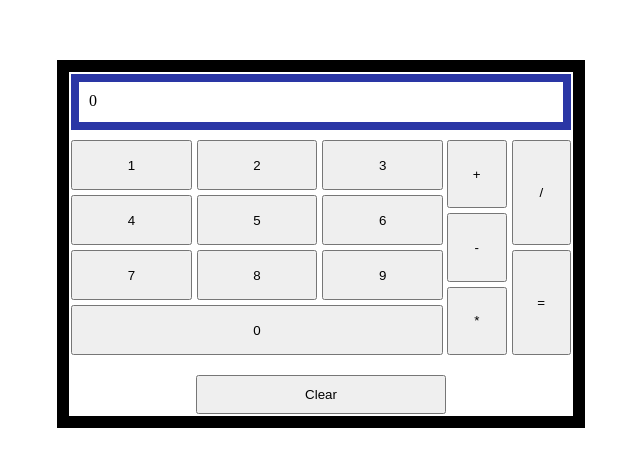
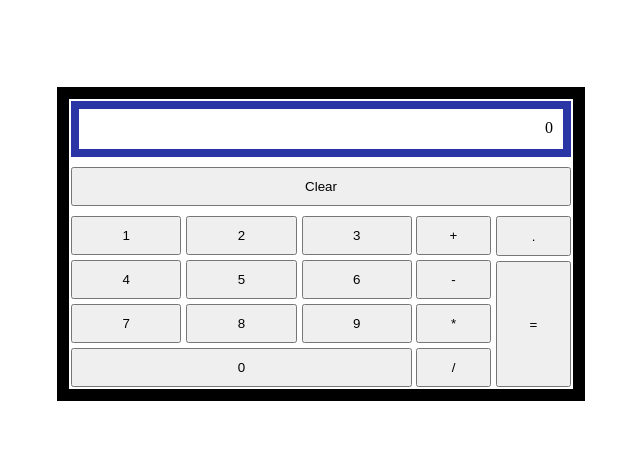
Before and after one commit to CodeCowboy96/Calculator-Project, a plain HTML site: page index.html in a window 1280 px wide. Shown: the part 156-622 px from the top of the page, without its empty margins (319-959 px from the left). Drawn offline with Linux system fonts and the light colour scheme.

Commit message:
Add decimal button and restructure layout

```diff
--- a/index.html
+++ b/index.html
@@ -11,6 +11,7 @@
     <div id="container">
         <div id="display"></div>
         <div id ="buttonContainer">
+            <button id="clear">Clear</button>
             <div id="numbers-operators">
                 <div id ="numbers">
                     <button id="one">1</button>
@@ -25,14 +26,16 @@
                     <button id="zero">0</button>
                 </div>
                 <div id="operators">
-                    <button id="add">+</button>
-                    <button id="subtract">-</button>
-                    <button id="multiply">*</button>
-                    <button id="divide">/</button>
+                    <button class="op" id="add">+</button>
+                    <button class="op" id="subtract">-</button>
+                    <button class="op" id="multiply">*</button>
+                    <button class="op" id="divide">/</button>
+                </div>
+                <div id="side">
+                    <button id="decimal">.</button>
                     <button id="equals">=</button>
                 </div>
             </div>
-                <button id="clear">Clear</button>
         </div>
     </div>
 
--- a/stylesheet.css
+++ b/stylesheet.css
@@ -23,6 +23,8 @@ body {
     padding: 10px;
     margin-bottom: 10px;
     min-height: 20px;
+    display:flex;
+    justify-content: flex-end;
 }
 
 #buttonContainer {
@@ -33,25 +35,39 @@ body {
 
 #numbers-operators{
     display: flex;
-    justify-content: space-between;
+    flex-direction: row;
 }
 
 #numbers {
+    max-height: fit-content;
     display: flex;
+    flex: 1 0 30%;
     flex-wrap: wrap;
     justify-content: flex-start;
-    width: 75%;
+    max-width: 70%;
     gap: 5px;
     padding-right: 4px;
 }
 
 #operators {
+    max-height: 50%;
     display: flex;
-    flex-wrap: wrap;
+    justify-content: flex-end;
     flex-direction: column;
-    justify-content: flex-end;
-    width: 25%;
+    width: 15%;
     gap: 5px;
+}
+
+#side {
+    display: flex;
+    flex-direction: column;
+    width: 15%;
+    padding-left: 5px;
+    gap: 5px;
+}
+
+#decimal {
+    max-height: 23.5%;
 }
 
 button {
@@ -60,9 +76,15 @@ button {
     min-height: 10px;
 }
 
+button.op {
+    flex: auto;
+}
+
 #clear {
-    align-self: center;
+    max-height: fit-content;
+    max-width: 100%;
+    /* align-self: center;
     width: 50%;
     margin-top: 10px;
-    padding: 10px;
+    padding: 10px; */
 }
```
